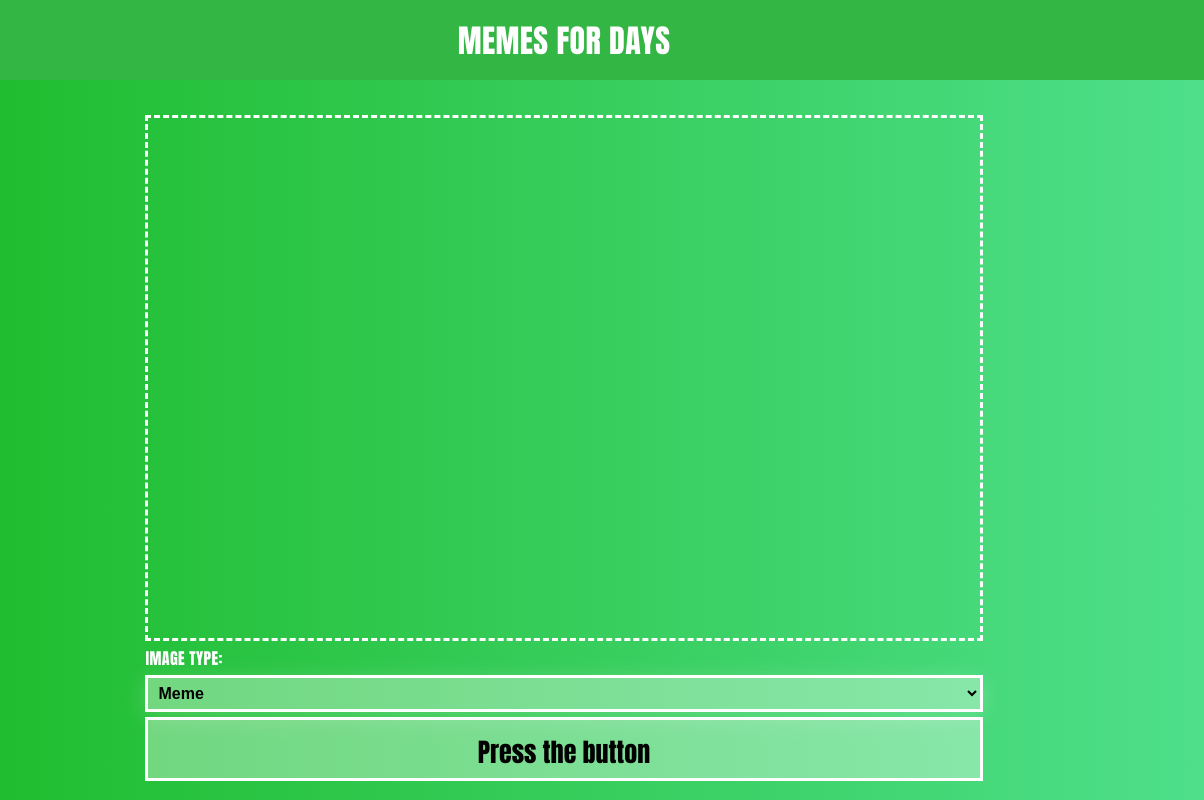
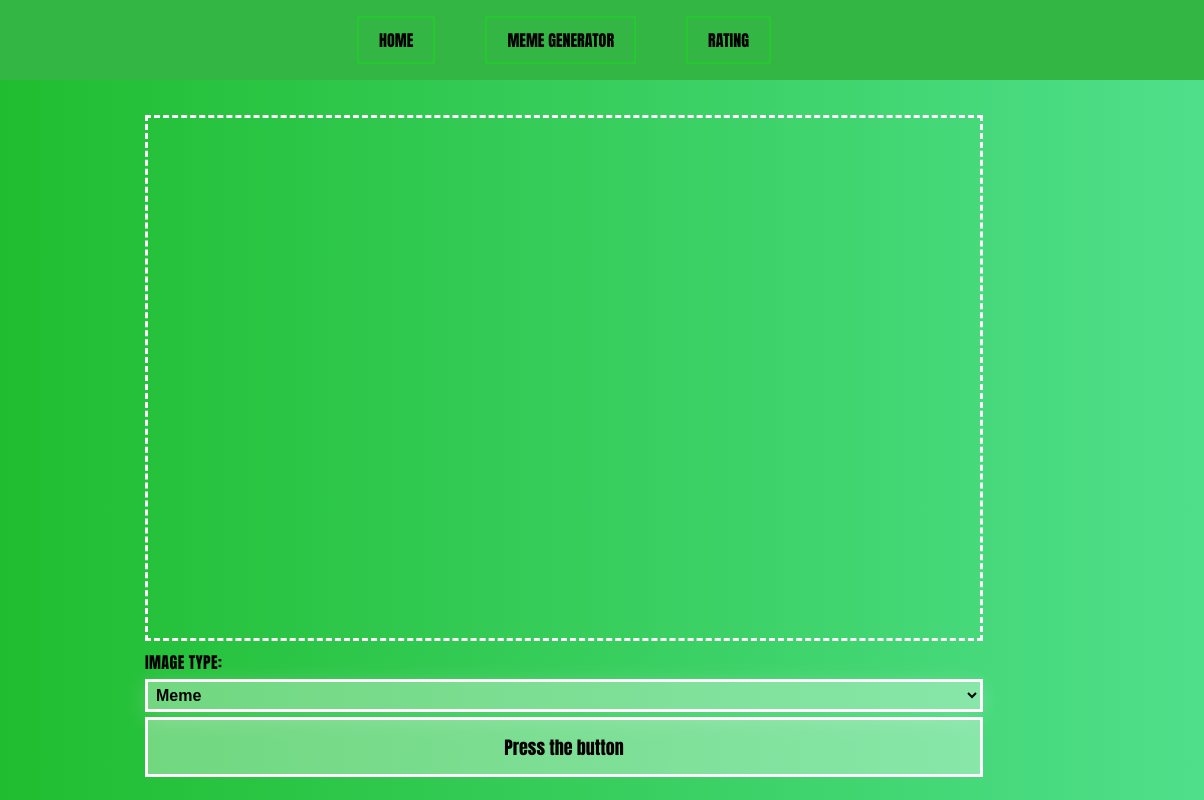
Before and after one commit to ItsOnlyGame/just-some-random-thing-for-school, a website: page random/index.html in a window 1280 px wide. Shown: the full height of the page, 76-1280 px from the left. Drawn offline with Linux system fonts and the light colour scheme.

Commit message:
Code cleaning and new feature prep

```diff
--- /dev/null
+++ b/main/style.css
@@ -0,0 +1,30 @@
+h1 {
+    text-transform: uppercase;
+    letter-spacing: 0.4px;
+    margin: 0;
+    color: white;
+}
+
+#content {
+    padding-top: 50px;
+    display: grid;
+
+    gap: 20px;
+}
+
+.btn-href {
+    padding: 12px;
+    background: rgba(255, 255, 255, 0.35);
+
+    justify-self: center;
+    align-self: center;
+
+    cursor: pointer;
+    transition: all 1s ease-in;
+    outline: none;
+    box-shadow: none;
+
+    height: auto !important;
+    width: 300px !important;
+    font-size: 18px;
+}
--- /dev/null
+++ b/public/res/GlobalStyles.css
@@ -0,0 +1,104 @@
+* {
+    font-family: Impact, Haettenschweiler, 'Arial Narrow Bold', sans-serif;
+    margin: 0;
+    padding: 0;
+ }
+
+body {
+    background: linear-gradient(to left, rgb(79, 223, 139), rgb(29, 187, 42));
+}
+
+header {
+    position: relative;
+    display: grid;
+    grid-template-columns: 1fr 3fr 1fr;
+
+    align-content: center;
+    justify-content: center;
+
+    background-color: rgb(52, 182, 69);
+    width: 100%;
+    height: 80px;
+    border-radius: 0;
+}
+
+#tabs {
+    display: flex;
+    column-gap: 50px;
+
+    align-items: center;
+    justify-content: center;
+}
+
+.tab {
+    text-decoration: none;
+
+    border: 2px solid rgba(0, 255, 0, 0.253);
+    color: black;
+
+    padding: 10px 20px;
+    text-align: center;
+    display: inline-block;
+}
+
+.tab:hover {
+
+    border: 2px solid rgba(0, 255, 0, 0.486);
+    color: black;
+}
+
+#home-button {
+    margin-left: 8px;
+    width: 64px;
+    height: 64px;
+}
+
+#home-button img {
+    width: 64px;
+    height: 64px;
+}
+
+
+
+.button {
+    padding: 12px;
+    border: solid rgb(255,255,255) 3px;
+    background: rgba(255, 255, 255, 0.35);
+    cursor:pointer;
+    transition: all 1s ease-in;
+    outline:none;
+    box-shadow: none;
+
+    height: 60px;
+    font-size: 18px;
+    font-weight: 600;
+}
+
+.button:hover {
+    background: rgba(0, 255, 0, 0.35);
+    border: solid rgb(0, 255, 0) 3px;
+}
+
+
+.select {
+    background: rgba(255, 255, 255, 0.35);
+    color: black;
+    border: 3px solid white;
+    box-shadow: 0 5px 25px rgba(255, 255, 255, 0.2);
+
+    font: 600 1.20rem/1.25 'Montserrat', sans-serif;
+    font-size: 16px;
+
+    outline: none;
+
+    -webkit-appearance: button;
+    appearance: button;
+
+    transition: all 1s ease-in;
+
+}
+
+.select:hover {
+    border: solid rgb(0, 255, 0) 3px;
+    background: rgba(0, 255, 0, 0.35);
+}
--- a/public/style.css
+++ /dev/null
@@ -1,50 +0,0 @@
-* {
-    font-family: Impact, Haettenschweiler, 'Arial Narrow Bold', sans-serif;
-    margin: 0;
-    padding: 0;
- }
-
-body {
-    background: linear-gradient(to left, rgb(79, 223, 139), rgb(29, 187, 42));
-}
-
-header {
-    display: grid;
-    grid-template-columns: 2fr auto 2fr;
-    position: relative;
-    align-content: center;
-
-    background-color: rgb(52, 182, 69);
-    width: 100%;
-    height: 80px;
-    border-radius: 0;
-}
-
-#header-title {
-    display: grid;
-    align-self: center;
-    text-align: center;
-    transform: translateX(-32px);
-}
-
-h1 {
-    text-transform: uppercase;
-    letter-spacing: 0.4px;
-    margin: 0;
-    color: white;
-}
-
-#logo {
-    margin-left: 8px;
-    width: 64px;
-    height: 64px;
-}
-
-#logo img {
-    width: 64px;
-    height: 64px;
-}
-
-.button {
-
-}
--- a/random/handler.js
+++ b/random/handler.js
@@ -1,8 +1,10 @@
 async function execute() {
-    const text = document.getElementById("pic-text");
+    const loading_text = document.getElementById("pic-loading");
+    const info_text = document.getElementById("pic-info");
     const image = document.getElementById("pic");
+
     image.src = "";
-    text.innerHTML = "Loading...";
+    loading_text.innerHTML = "Loading...";
 
     const type = document.getElementById("meme-type");
     const data = {
@@ -19,8 +21,14 @@ async function execute() {
     const response = await fetch('/api', options)
     const json = await response.json();
 
+
+    console.log(json);
+
     image.src = json.image.image;
-    text.innerHTML = "";
+    loading_text.innerHTML = "";
+    info_text.innerHTML = json.image.postLink;
+    info_text.href = json.image.postLink;
+
 }
 
 
--- a/random/index.html
+++ b/random/index.html
@@ -2,6 +2,7 @@
     <head>
         <title>MOI</title>
         <link rel="stylesheet" href="./style.css">
+        <link rel="stylesheet" href="/res/GlobalStyles.css">
         <script src="./handler.js"></script>
 
     </head>
@@ -10,25 +11,34 @@
 
     <body>
         <header>
-            <a href="/"><img id="logo" src="./res/61OU9AmlkqL.png"></a>
-            <h1 id="header-title">memes for days</h1>
+            <a id="home-button" href="/"><img src="/res/61OU9AmlkqL.png"></a>
+
+            <div id="tabs">
+                <a id="tabs-home" class="tab" href="/">HOME</a>
+                <a id="tabs-random" class="tab" href="/random">MEME GENERATOR</a>
+                <a id="tabs-rating" class="tab" href="/rating">RATING</a>
+            </div>
         </header>
 
         <div id="content">
             <div id="pic-holder">
-                <p id="pic-text"></p>
+                <p id="pic-loading"></p>
                 <img id="pic">
             </div>
 
-            <label for="meme-type" id="meme-type-label">Image type: </label>
-            <select id="meme-type">
+            <div id="under-content">
+                <label id="meme-type-label">Image type: </label>
+                <a id="pic-info" href=""></a>
+            </div>
+
+            <select id="meme-type" class="select">
                 <option value="meme">Meme</option>
                 <option value="wallpaper">Wallpaper</option>
                 <option value="custom" disabled>Custom</option>
             </select>
 
 
-            <input id="meme-button" type="button" value="Press the button" onclick="execute(); this.blur();">
+            <input id="meme-button" class="button" type="button" value="Press the button" onclick="execute(); this.blur();">
         </div>
 
     </body>
--- a/random/style.css
+++ b/random/style.css
@@ -1,32 +1,3 @@
-* {
-    font-family: Impact, Haettenschweiler, 'Arial Narrow Bold', sans-serif;
-    margin: 0;
-    padding: 0;
- }
-
-body {
-    background: linear-gradient(to left, rgb(79, 223, 139), rgb(29, 187, 42));
-}
-
-header {
-    display: grid;
-    grid-template-columns: 64px auto;
-    position: relative;
-    align-content: center;
-
-    background-color: rgb(52, 182, 69);
-    width: 100%;
-    height: 80px;
-    border-radius: 0;
-}
-
-#header-title {
-    display: grid;
-    align-self: center;
-    text-align: center;
-    transform: translateX(-32px);
-}
-
 h1 {
     text-transform: uppercase;
     letter-spacing: 0.4px;
@@ -44,7 +15,6 @@ h1 {
     margin-top: 35px;
     display: grid;
     justify-content: center;
-    grid-template-columns: 1fr 65.4vw 1fr;
     grid-template-rows: 2fr;
     row-gap: 5px;
 }
@@ -57,7 +27,6 @@ input[type="text"] {
 
 #pic-holder {
     grid-row-start: 1;
-    grid-column-start: 2;
     display: grid;
 
     justify-content: center;
@@ -75,62 +44,46 @@ input[type="text"] {
     max-height: 65vh;
 }
 
-#pic-text {
+#pic-loading {
     font-size: 64px;
     color: white;
 }
 
+#under-content {
+    display: grid;
+    grid-template-columns: 1fr 1fr;
+    padding-top: 4px;
+}
+
+#pic-info {
+    grid-column-start: 2;
+    grid-row-start: 1;
+
+    font-size: 16px;
+    color: black;
+
+    align-self: right;
+    justify-self: right;
+
+}
+
 #meme-type-label {
-    grid-row-start: 2;
-    grid-column-start: 2;
+    grid-column-start: 1;
+    grid-row-start: 1;
 
     text-transform: uppercase;
     letter-spacing: 0.4px;
     margin: 0;
-    color: white;
+    color: black;
 }
 
-select {
+#meme-type {
     grid-row-start: 3;
-    grid-column-start: 2;
-
-    background: rgba(255, 255, 255, 0.35);
-    color: black;
-    padding: 6px;
-    border: none;
-    font: 600 1.20rem/1.25 'Montserrat', sans-serif;
-    box-shadow: 0 5px 25px rgba(255, 255, 255, 0.2);
-    border: 3px solid white;
-    -webkit-appearance: button;
-    appearance: button;
-    outline: none;
-    font-size: 16px;
-    transition: all 1s ease-in;
-}
-
-select:hover {
-    border: solid rgb(0, 255, 0) 3px;
-    background: rgba(0, 255, 0, 0.35);
+    padding: 4px;
 }
 
 
 #meme-button {
     grid-row-start: 4;
-    grid-column-start: 2;
-
-    padding: 12px;
-    border: solid rgb(255,255,255) 3px;
-    background: rgba(255, 255, 255, 0.35);
-    cursor:pointer;
-    transition: all 1s ease-in;
-    outline:none;
-    box-shadow: none;
-
-    height: 8vh;
-    font-size: 3.25vh;
+    padding: 4px;
 }
-
-#meme-button:hover {
-    background: rgba(0, 255, 0, 0.35);
-    border: solid rgb(0, 255, 0) 3px;
-}
--- a/rater/style.css
+++ /dev/null
@@ -1,136 +0,0 @@
-* {
-    font-family: Impact, Haettenschweiler, 'Arial Narrow Bold', sans-serif;
-    margin: 0;
-    padding: 0;
- }
-
-body {
-    background: linear-gradient(to left, rgb(79, 223, 139), rgb(29, 187, 42));
-}
-
-header {
-    display: grid;
-    grid-template-columns: 64px auto;
-    position: relative;
-    align-content: center;
-
-    background-color: rgb(52, 182, 69);
-    width: 100%;
-    height: 80px;
-    border-radius: 0;
-}
-
-#header-title {
-    display: grid;
-    align-self: center;
-    text-align: center;
-    transform: translateX(-32px);
-}
-
-h1 {
-    text-transform: uppercase;
-    letter-spacing: 0.4px;
-    margin: 0;
-    color: white;
-}
-
-#logo {
-    margin-left: 8px;
-    width: 64px;
-    height: 64px;
-}
-
-#content {
-    margin-top: 35px;
-    display: grid;
-    justify-content: center;
-    grid-template-columns: 1fr 65.4vw 1fr;
-    grid-template-rows: 2fr;
-    row-gap: 5px;
-}
-
-input[type="text"] {
-    width: 200px;
-}
-
-
-
-#pic-holder {
-    grid-row-start: 1;
-    grid-column-start: 2;
-    display: grid;
-
-    justify-content: center;
-    align-content: center;
-
-    width: 65vw;
-    height: 65vh;
-
-    border: 3px dashed white;
-}
-
-#pic-holder #pic {
-    display: grid;
-    max-width: 65vw;
-    max-height: 65vh;
-}
-
-#pic-text {
-    font-size: 64px;
-    color: white;
-}
-
-#meme-type-label {
-    grid-row-start: 2;
-    grid-column-start: 2;
-
-    text-transform: uppercase;
-    letter-spacing: 0.4px;
-    margin: 0;
-    color: white;
-}
-
-select {
-    grid-row-start: 3;
-    grid-column-start: 2;
-
-    background: rgba(255, 255, 255, 0.35);
-    color: black;
-    padding: 6px;
-    border: none;
-    font: 600 1.20rem/1.25 'Montserrat', sans-serif;
-    box-shadow: 0 5px 25px rgba(255, 255, 255, 0.2);
-    border: 3px solid white;
-    -webkit-appearance: button;
-    appearance: button;
-    outline: none;
-    font-size: 16px;
-    transition: all 1s ease-in;
-}
-
-select:hover {
-    border: solid rgb(0, 255, 0) 3px;
-    background: rgba(0, 255, 0, 0.35);
-}
-
-
-#meme-button {
-    grid-row-start: 4;
-    grid-column-start: 2;
-
-    padding: 12px;
-    border: solid rgb(255,255,255) 3px;
-    background: rgba(255, 255, 255, 0.35);
-    cursor:pointer;
-    transition: all 1s ease-in;
-    outline:none;
-    box-shadow: none;
-
-    height: 8vh;
-    font-size: 3.25vh;
-}
-
-#meme-button:hover {
-    background: rgba(0, 255, 0, 0.35);
-    border: solid rgb(0, 255, 0) 3px;
-}
```
Also changed, not shown: index.js (+6 -1 lines), main/index.html (added, +34 -0 lines), public/index.html (deleted, +0 -26 lines), rater/handler.js (deleted, +0 -31 lines), rater/index.html (deleted, +0 -37 lines), main/handler.js (renamed from public/handler.js), random/res/61OU9AmlkqL.png (deleted), rater/res/61OU9AmlkqL.png (deleted).
